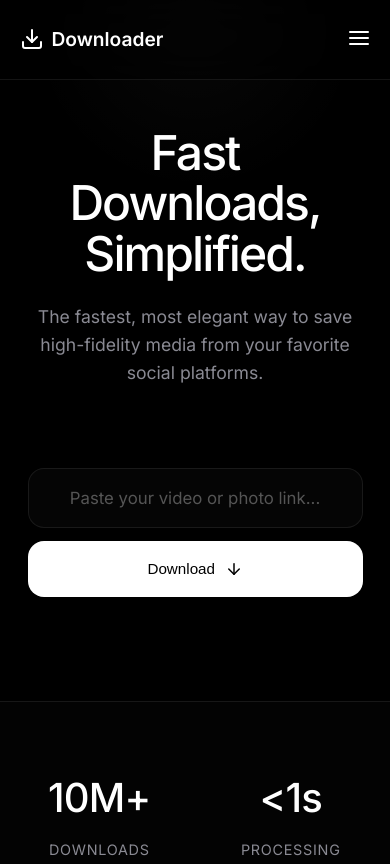
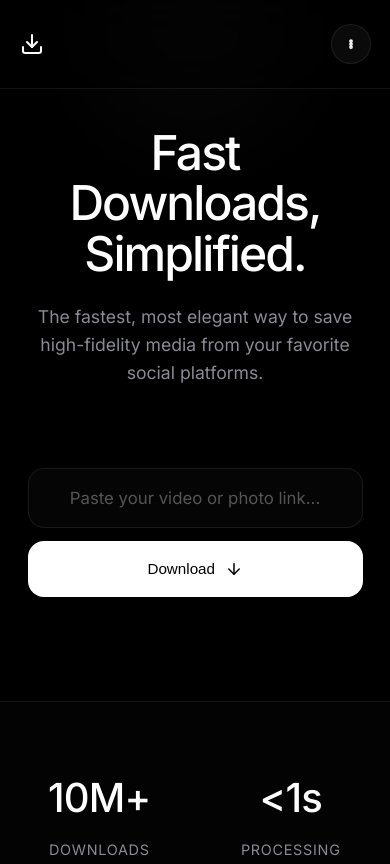
Before and after one commit to sojinop/NextSave, a plain HTML site: page index.html in a window 390 px wide. Shown: the top 864 px of the page. Drawn offline with Linux system fonts and the light colour scheme.

Commit message:
Mobile navbar refined

```diff
--- a/index.html
+++ b/index.html
@@ -54,8 +54,12 @@
                 <span>Online</span>
             </div>
         </div>
-        <button class="mobile-menu-btn" aria-label="Menu">
-            <svg viewBox="0 0 24 24" fill="none" stroke="currentColor" stroke-width="2" stroke-linecap="round" stroke-linejoin="round"><line x1="3" y1="12" x2="21" y2="12"></line><line x1="3" y1="6" x2="21" y2="6"></line><line x1="3" y1="18" x2="21" y2="18"></line></svg>
+        <button class="mobile-menu-btn" aria-label="Open menu">
+            <svg viewBox="0 0 24 24" fill="none" stroke="currentColor" stroke-width="2" stroke-linecap="round" stroke-linejoin="round">
+                <circle cx="12" cy="8" r="1.5"></circle>
+                <circle cx="12" cy="12" r="1.5"></circle>
+                <circle cx="12" cy="16" r="1.5"></circle>
+            </svg>
         </button>
     </nav>
 
--- a/style.css
+++ b/style.css
@@ -811,13 +811,42 @@ body {
         display: none;
     }
 
+    .nav-brand span {
+        display: none;
+    }
+
+    .nav-brand {
+        gap: 0;
+    }
+
     .status-indicator {
         display: none;
     }
 
     .mobile-menu-btn {
-        display: block;
+        display: flex;
+        align-items: center;
+        justify-content: center;
+        width: 40px;
+        height: 40px;
+        border-radius: 50%;
+        border: 1px solid rgba(255, 255, 255, 0.08);
+        background: rgba(255, 255, 255, 0.04);
+        backdrop-filter: blur(18px);
+        transition: transform 0.3s cubic-bezier(0.16, 1, 0.3, 1), background 0.3s ease, border-color 0.3s ease;
     }
+
+    .mobile-menu-btn:hover {
+        transform: translateY(-1px);
+        background: rgba(255, 255, 255, 0.08);
+        border-color: rgba(255, 255, 255, 0.12);
+    }
+
+    .mobile-menu-btn svg {
+        width: 18px;
+        height: 18px;
+    }
+
 
     .hero {
         padding-top: 8rem;
```
